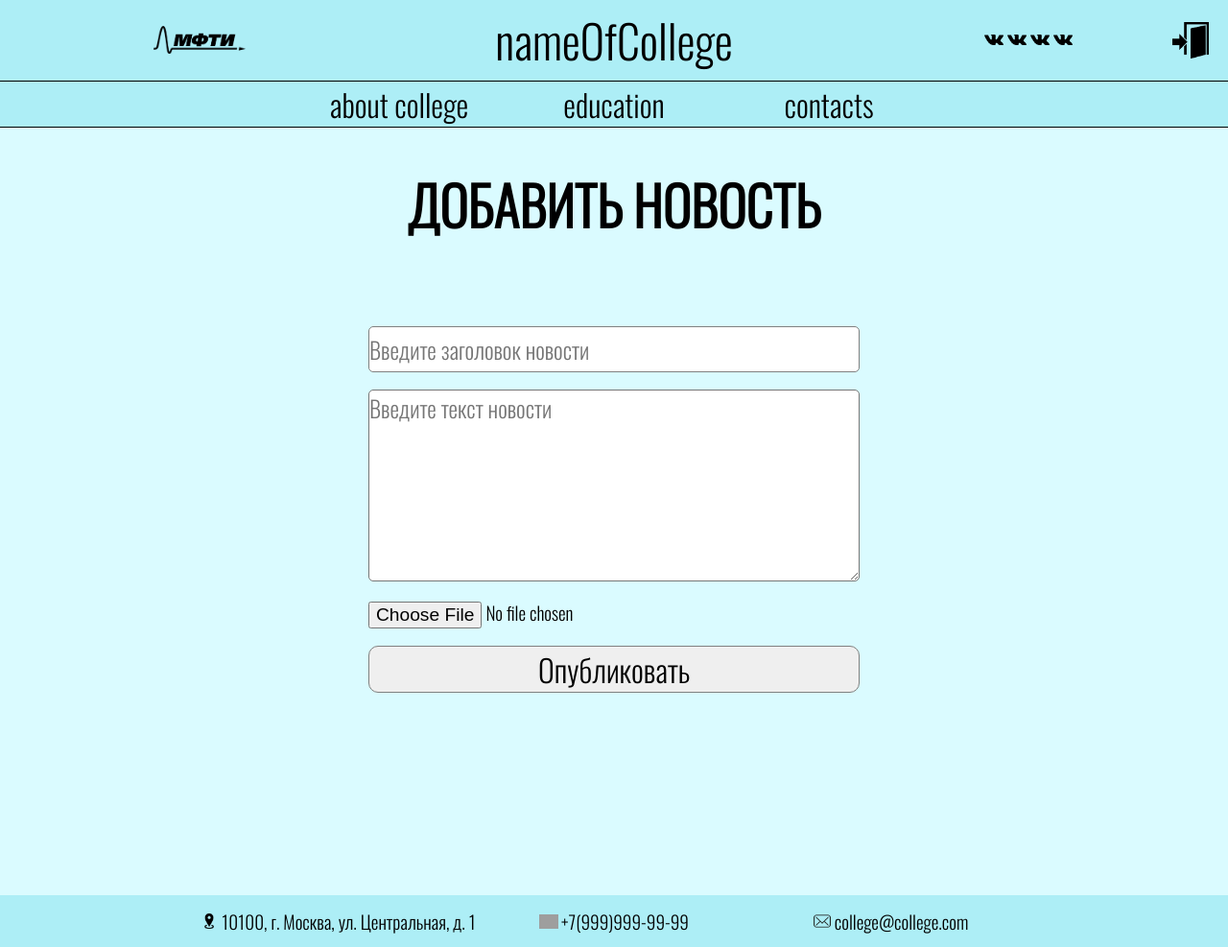
After one commit to TristitiaTribulatio/courseWork, a PHP site: page /addNews.php in a window 1280 px wide. The commit adds this page. Shown: the whole page at 96% size. Run offline with PHP 8.4, Linux system fonts and the light colour scheme; a user stored in the database is signed in; style sheets or scripts are compiled from the project's sources; grey boxes are pictures that could not be loaded.

Commit message:
add addNews

```diff
--- /dev/null
+++ b/addNews.php
@@ -0,0 +1,35 @@
+<?
+    session_start();
+    require_once "./resources/php/connection.php";
+
+    if(empty($_SESSION["name"])){
+        header("Location: adminLogin.php");
+    }
+?>
+<!DOCTYPE html>
+<html lang="en">
+<head>
+    <meta charset="UTF-8">
+    <meta name="viewport" content="width=device-width, initial-scale=1.0">
+    <title>addNews</title>
+    <link rel="stylesheet" href="/resources/css/index.css">
+    <link rel="stylesheet" href="/resources/css/header.css">
+    <link rel="stylesheet" href="/resources/css/addNews.css">
+    <link rel="stylesheet" href="/resources/css/footer.css">
+</head>
+<body>
+    <? include "./resources/php/header.php"; ?>
+    <main>
+        <section class="addNews">
+            <h2>ДОБАВИТЬ НОВОСТЬ</h2>
+            <form method="POST" action="/resources/php/addNews.php" enctype="multipart/form-data">
+                <input type="text" name="title" placeholder="Введите заголовок новости"></input>
+                <textarea name="description" placeholder="Введите текст новости"></textarea>
+                <input type="file" name="img[]" accept=".jpg, .jpeg, .png"></input>
+                <input type="submit" name="button" value="Опубликовать"></input>
+            </form>
+        </section>
+    </main>
+    <? include "./resources/php/footer.php"; ?>
+</body>
+</html>
--- /dev/null
+++ b/resources/css/addNews.css
@@ -0,0 +1,70 @@
+main {
+    width: 100%;
+    height: 100%;
+    background-color: #DAFBFF;
+}
+
+.addNews {
+    width: 100%;
+    height: 100vh;
+    display: flex;
+    flex-flow: column wrap;
+    justify-content: flex-start;
+    align-items: center;
+}
+
+.addNews h2 {
+    width: 40%;
+    height: 20%;
+    text-align: center;
+    font-size: 3.5em;
+    margin-top: 3%;
+}
+
+.addNews form {
+    width: 40%;
+    height: 50%;
+    display: flex;
+    flex-flow: column nowrap;
+    justify-content: space-around;
+    align-items: flex-start;
+}
+
+.addNews form input, .addNews form textarea {
+    width: 100%;
+}
+
+.addNews form input[type="text"], .addNews form textarea {
+    font-size: 1.5em;
+    border-radius: 5px;
+}
+
+.addNews form input[type="submit"] {
+    font-size: 2em;
+    cursor: pointer;
+    border-radius: 10px;
+    transition: all .2s;
+    border: 1px solid grey;
+}
+
+.addNews form input[type="submit"]:hover {
+    box-shadow: 0px 0px 7px black;
+}
+
+.addNews form textarea {
+    height: 50%;
+    max-width: 100%;
+    max-height: 60%;
+    min-height: 20%;
+    min-width: 80%;
+}
+
+.addNews form input[type="text"] {
+    height: 12%;
+    border: 1px solid grey;
+}
+
+.addNews form input[type="file"]{
+    width: 50%;
+    font-size: 1.2em;
+}
--- a/resources/css/newsPage.css
+++ b/resources/css/newsPage.css
@@ -38,17 +38,15 @@ main {
     width: 40%;
     display: flex;
     justify-content: center;
-    align-items: center;
-    background-image: url("/resources/imgs/newsImage.jpg");
     background-repeat: no-repeat;
     background-size: cover;
     border-radius: 20px;
     margin: 1.5%;
+    min-height: 30%;
 }
 
 .newsInfo {
     width: 100%;
-    height: 100%;
     display: flex;
     flex-flow: column wrap;
     justify-content: center;
@@ -59,6 +57,7 @@ main {
 }
 
 .news ul li h3 a {
+    height: 20%;
     font-size: 2.5em;
     padding-bottom: 3%;
     color: white;
@@ -66,6 +65,7 @@ main {
 
 .news ul li p {
     width: 80%;
+    height: 70%;
     font-size: 1.3em;
     text-align: center;
     color: white;
```
Also changed, not shown: newsPage.php (+11 -29 lines), resources/php/addNews.php (added, +14 -0 lines), resources/sql/coursework.sql (+20 -4 lines), resources/imgs/news/16010641054764.jpg (added).
